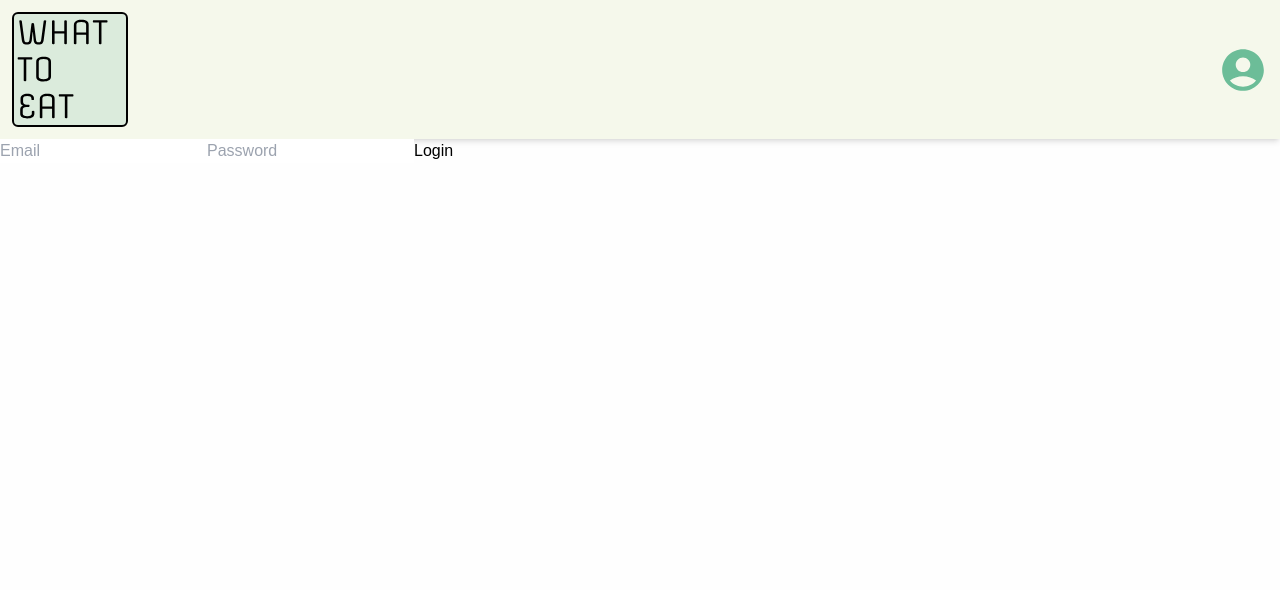
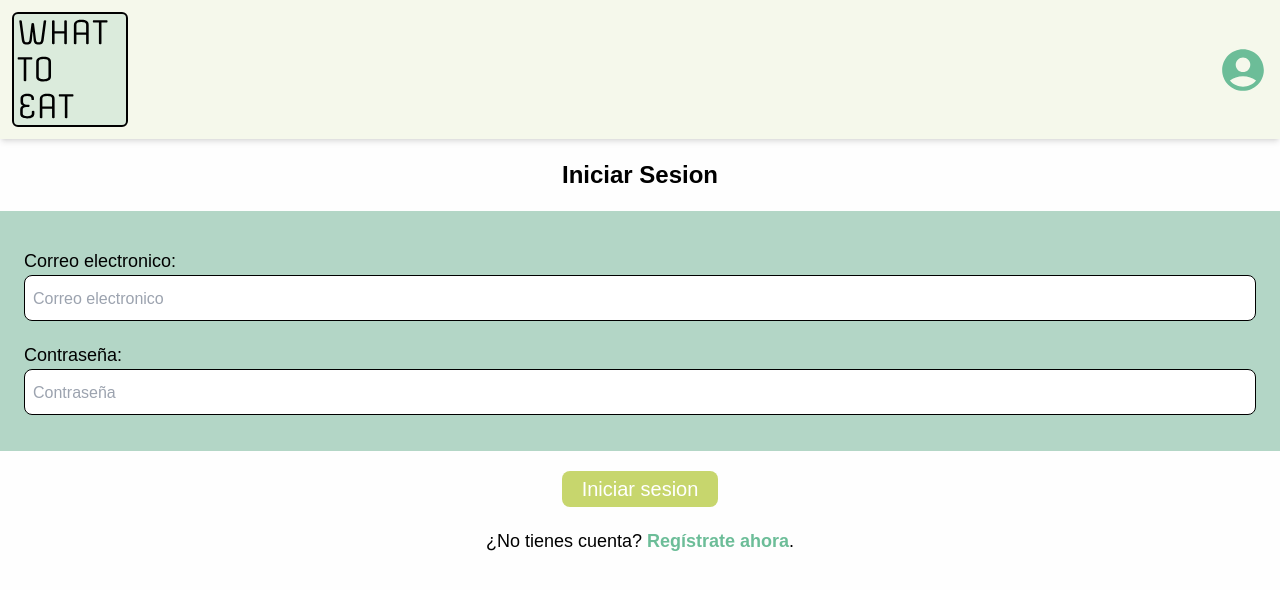
Before and after one commit to ImLauraGS/what-to-eat-frontend, a React (Vite) app: page /login in a window 1280 px wide. Shown: the top 590 px of the page. Built offline with nearby package versions, Linux system fonts and the light colour scheme.

Commit message:
added styles to login and protect pages register and login

```diff
--- a/src/components/LoginForm.jsx
+++ b/src/components/LoginForm.jsx
@@ -1,5 +1,7 @@
-import React, { useState } from 'react';
+import React, { useState, useEffect } from 'react';
 import { useUser } from '../context/userContext';
+import ButtonCustom from './ButtonCustom';
+import { useNavigate } from 'react-router-dom';
 
 export default function LoginForm() {
     const { login } = useUser();
@@ -7,6 +9,14 @@ export default function LoginForm() {
         email: '',
         password: ''
     });
+    const navigate = useNavigate();
+
+    useEffect(() => {
+      const userToken = localStorage.getItem('token');
+      if (userToken) {
+        navigate('/');
+      }
+    }, []);
 
     const handleChange = (e) => {
         const { name, value } = e.target;
@@ -23,29 +33,43 @@ export default function LoginForm() {
             alert('login correcto')
         } catch (error) {
             console.error("Error during login:", error.response.data);
-            // Manejar errores de autenticación aquí
         }
     };
 
     return (
-        <form onSubmit={handleSubmit}>
+        <form className='flex flex-col items-center' onSubmit={handleSubmit}>
+            <h1 className='text-2xl font-semibold p-5'>Iniciar Sesion</h1>
+            <section className='bg-bg-dark-green w-full flex flex-col px-6 py-9 gap-5 mb-5' >
+                <label className='text-lg font-medium'>Correo electronico:
                     <input
+                        className='w-full bg-white border rounded-lg p-2 placeholder:font-normal placeholder:text-base'
                         type="email"
                         name="email"
                         value={formData.email}
                         onChange={handleChange}
-                placeholder="Email"
+                        placeholder="Correo electronico"
                         required
                     />
+                </label>
+                <label className='text-lg font-medium'>Contraseña:
                     <input
+                        className='w-full bg-white border rounded-lg p-2 placeholder:font-normal placeholder:text-base'
                         type="password"
                         name="password"
                         value={formData.password}
                         onChange={handleChange}
-                placeholder="Password"
+                        placeholder="Contraseña"
                         required
                     />
-            <button type="submit">Login</button>
+                </label>
+            </section>
+            <ButtonCustom
+                text="Iniciar sesion"
+                type="submit"
+            />
+
+            <p className='mt-5 text-lg'>¿No tienes cuenta? <a className="font-semibold text-[#6CBD98]" href="/register">Regístrate ahora</a>.</p>
+
         </form>
     );
 }
--- a/src/components/RegisterForm.jsx
+++ b/src/components/RegisterForm.jsx
@@ -1,7 +1,7 @@
-import React, { useState } from 'react';
+import React, { useState, useEffect } from 'react';
 import { useUser } from '../context/userContext';
 import ButtonCustom from './ButtonCustom';
-
+import { useNavigate } from 'react-router-dom';
 
 const Register = () => {
     const { register } = useUser();
@@ -12,6 +12,14 @@ const Register = () => {
         password_confirmation: '',
         privacyPolicies: false,
     });
+    const navigate = useNavigate();
+
+    useEffect(() => {
+      const userToken = localStorage.getItem('token');
+      if (userToken) {
+        navigate('/');
+      }
+    }, []);
 
     const handleChange = (e) => {
         const { name, value, type, checked } = e.target;
@@ -57,7 +65,7 @@ const Register = () => {
                     name="email"
                     value={formData.email}
                     onChange={handleChange}
-                    placeholder="Email"
+                    placeholder="Correo electronico"
                     required
                 />
                 </label>
@@ -69,18 +77,18 @@ const Register = () => {
                     name="password"
                     value={formData.password}
                     onChange={handleChange}
-                    placeholder="Password"
+                    placeholder="Contraseña"
                     required
                 />
                 </label>
-                <label className='text-lg font-medium'> Repite la contraseña:
+                <label className='text-lg font-medium'>Repite la contraseña:
                 <input
                     className='w-full bg-white border rounded-lg p-2 placeholder:font-normal placeholder:text-base'
                     type="password"
                     name="password_confirmation"
                     value={formData.password_confirmation}
                     onChange={handleChange}
-                    placeholder="Confirm Password"
+                    placeholder="Repite la contraseña"
                     required
                 />
                 </label>
@@ -101,7 +109,7 @@ const Register = () => {
                 type="submit"
             />
 
-            <p className='mt-5 text-lg'>¿Ya tienes cuenta? <a className="font-semibold text-[#6CBD98]" href="/login">Iniciar sesión</a></p>
+            <p className='mt-5 text-lg'>¿Ya tienes cuenta? <a className="font-semibold text-[#6CBD98]" href="/login">Iniciar sesión</a>.</p>
 
         </form>
 
```
Lines whose indentation alone changed are shown as unchanged.
